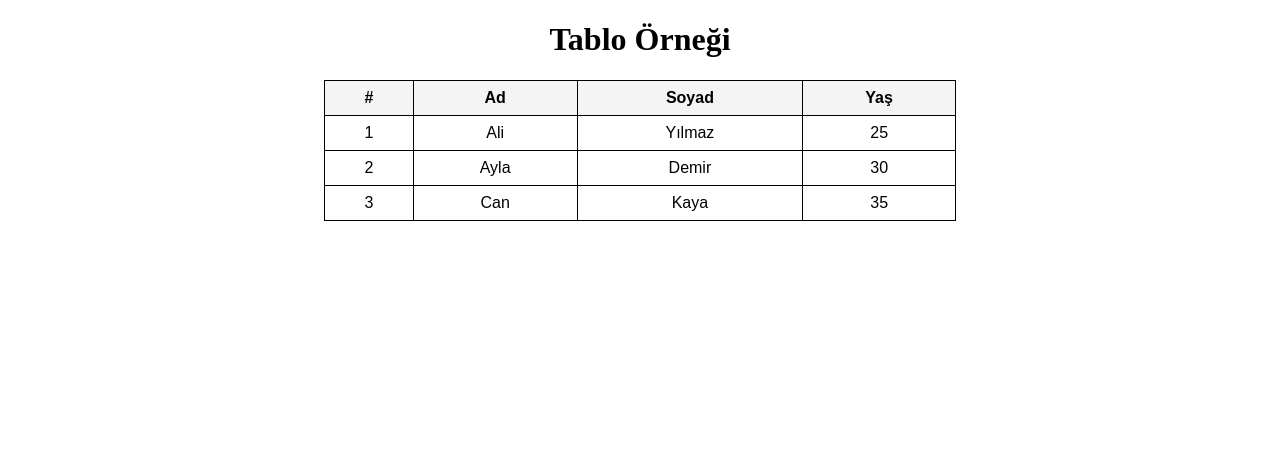
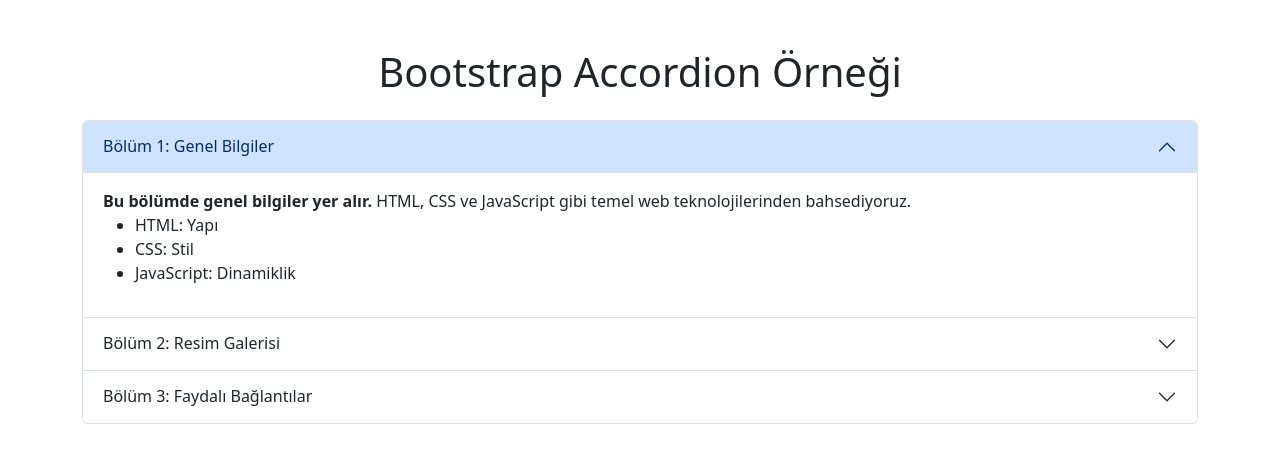
Before and after one commit to senaeskara/senaeskaraodev, a plain HTML site: page index.html in a window 1280 px wide. Drawn offline with nearby package versions, Linux system fonts and the light colour scheme.

Commit message:
Add files via upload

```diff
--- a/index.html
+++ b/index.html
@@ -3,55 +3,66 @@
 <head>
     <meta charset="UTF-8">
     <meta name="viewport" content="width=device-width, initial-scale=1.0">
-    <title>Tablo Örneği</title>
-    <style>
-        table {
-            width: 50%;
-            border-collapse: collapse;
-            margin: 20px auto;
-            font-family: Arial, sans-serif;
-            text-align: center;
-        }
-        th, td {
-            border: 1px solid #000;
-            padding: 8px;
-        }
-        th {
-            background-color: #f4f4f4;
-        }
-    </style>
+    <title>Bootstrap Accordion Örneği</title>
+    <!-- Bootstrap CSS -->
+    <link
+        href="https://cdn.jsdelivr.net/npm/bootstrap@5.3.1/dist/css/bootstrap.min.css"
+        rel="stylesheet"
+        integrity="sha384-QP1zAfM+8if8zBfGBZgXrjA3WcZDnB3iAB+e+KwX1rf3AI+fsAnE3szbEMpLUy3m"
+        crossorigin="anonymous">
 </head>
 <body>
-    <h1 style="text-align: center;">Tablo Örneği</h1>
-    <table>
-        <thead>
-            <tr>
-                <th>#</th>
-                <th>Ad</th>
-                <th>Soyad</th>
-                <th>Yaş</th>
-            </tr>
-        </thead>
-        <tbody>
-            <tr>
-                <td>1</td>
-                <td>Ali</td>
-                <td>Yılmaz</td>
-                <td>25</td>
-            </tr>
-            <tr>
-                <td>2</td>
-                <td>Ayla</td>
-                <td>Demir</td>
-                <td>30</td>
-            </tr>
-            <tr>
-                <td>3</td>
-                <td>Can</td>
-                <td>Kaya</td>
-                <td>35</td>
-            </tr>
-        </tbody>
-    </table>
-</body>
-</html>
+    <div class="container mt-5">
+        <h1 class="text-center mb-4">Bootstrap Accordion Örneği</h1>
+        <div class="accordion" id="accordionExample">
+            <!-- Accordion Item 1 -->
+            <div class="accordion-item">
+                <h2 class="accordion-header" id="headingOne">
+                    <button class="accordion-button" type="button" data-bs-toggle="collapse" data-bs-target="#collapseOne" aria-expanded="true" aria-controls="collapseOne">
+                        Bölüm 1: Genel Bilgiler
+                    </button>
+                </h2>
+                <div id="collapseOne" class="accordion-collapse collapse show" aria-labelledby="headingOne" data-bs-parent="#accordionExample">
+                    <div class="accordion-body">
+                        <strong>Bu bölümde genel bilgiler yer alır.</strong>
+                        HTML, CSS ve JavaScript gibi temel web teknolojilerinden bahsediyoruz.
+                        <ul>
+                            <li>HTML: Yapı</li>
+                            <li>CSS: Stil</li>
+                            <li>JavaScript: Dinamiklik</li>
+                        </ul>
+                    </div>
+                </div>
+            </div>
+
+            <!-- Accordion Item 2 -->
+            <div class="accordion-item">
+                <h2 class="accordion-header" id="headingTwo">
+                    <button class="accordion-button collapsed" type="button" data-bs-toggle="collapse" data-bs-target="#collapseTwo" aria-expanded="false" aria-controls="collapseTwo">
+                        Bölüm 2: Resim Galerisi
+                    </button>
+                </h2>
+                <div id="collapseTwo" class="accordion-collapse collapse" aria-labelledby="headingTwo" data-bs-parent="#accordionExample">
+                    <div class="accordion-body">
+                        <strong>Burada bir resim galerisi bulunmaktadır:</strong>
+                        <div class="d-flex justify-content-center gap-2">
+                            <img src="https://via.placeholder.com/100" alt="Resim 1" class="img-thumbnail">
+                            <img src="https://via.placeholder.com/100" alt="Resim 2" class="img-thumbnail">
+                            <img src="https://via.placeholder.com/100" alt="Resim 3" class="img-thumbnail">
+                        </div>
+                    </div>
+                </div>
+            </div>
+
+            <!-- Accordion Item 3 -->
+            <div class="accordion-item">
+                <h2 class="accordion-header" id="headingThree">
+                    <button class="accordion-button collapsed" type="button" data-bs-toggle="collapse" data-bs-target="#collapseThree" aria-expanded="false" aria-controls="collapseThree">
+                        Bölüm 3: Faydalı Bağlantılar
+                    </button>
+                </h2>
+                <div id="collapseThree" class="accordion-collapse collapse" aria-labelledby="headingThree" data-bs-parent="#accordionExample">
+                    <div class="accordion-body">
+                        <strong>Bu bölümde faydalı bağlantılar yer alır:</strong>
+                        <ul>
+                            <li><a href="https://getbootstrap.com" target="_blank">Bootstrap Resmi Sitesi
```
Also changed, not shown: 1 other file.
